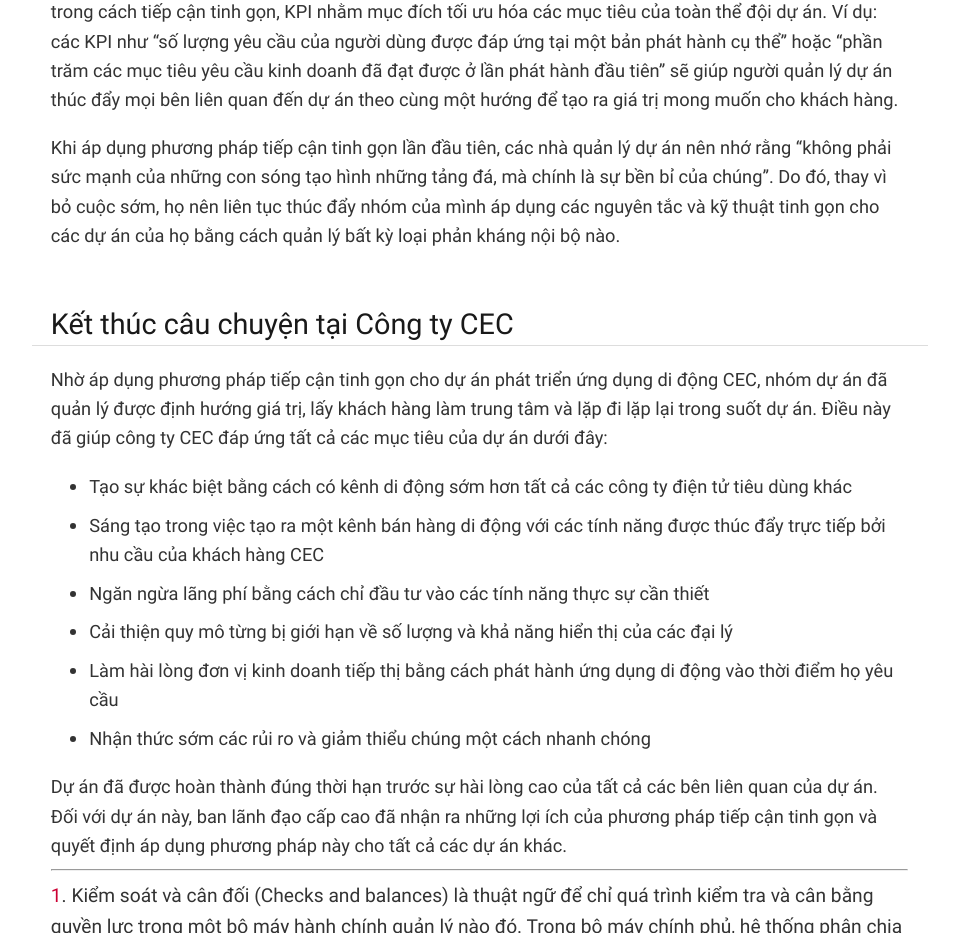
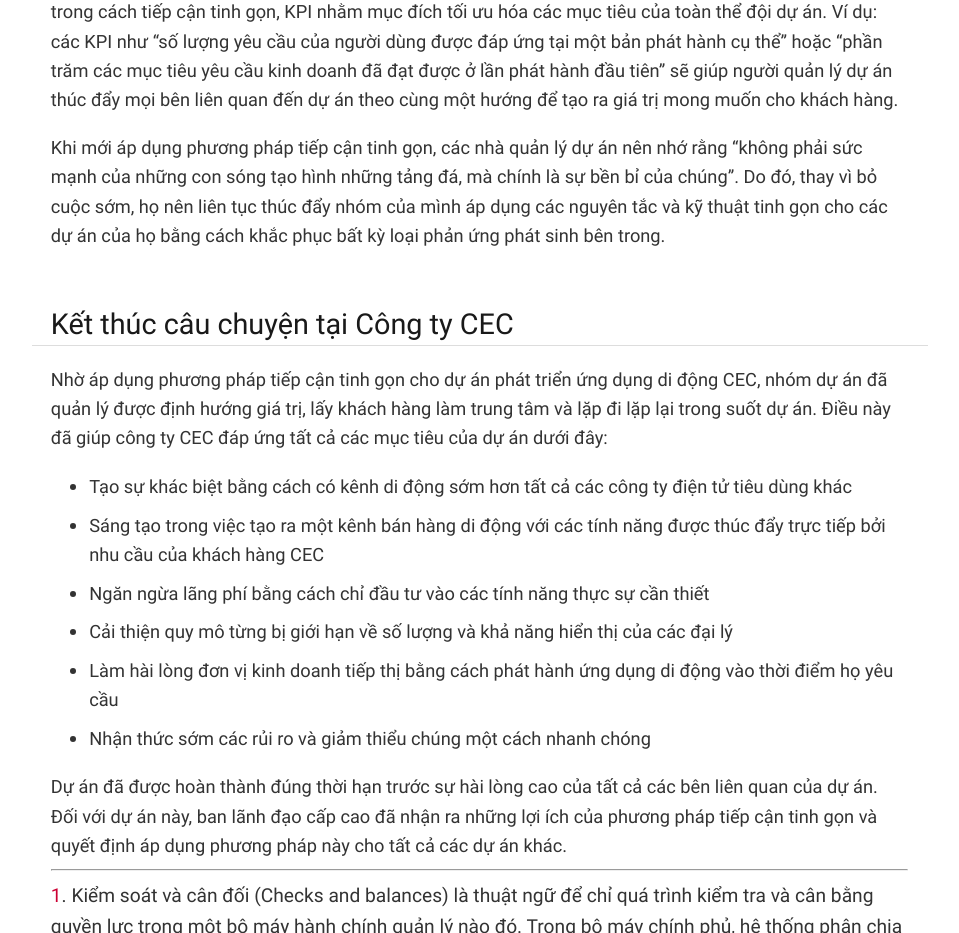
Before and after one commit to sachapp/c, a plain HTML site: page business-analysis-methodology-book/beta/chapter-10.html in a window 1280 px wide. Shown: the part 1493-2426 px from the top of the page, without its empty margins (314-1273 px from the left). Drawn offline with Linux system fonts and the light colour scheme.

Commit message:
Enhance the chapter 10

```diff
--- a/business-analysis-methodology-book/beta/chapter-10.html
+++ b/business-analysis-methodology-book/beta/chapter-10.html
@@ -268,8 +268,8 @@
 </div>
 </div>
 <div class="paragraph">
-<p>Khi áp dụng phương pháp tiếp cận tinh gọn lần đầu tiên, các nhà quản lý dự án nên nhớ rằng “không phải sức mạnh của những con sóng tạo hình những tảng đá, mà chính là sự bền bỉ của chúng”.
-Do đó, thay vì bỏ cuộc sớm, họ nên liên tục thúc đẩy nhóm của mình áp dụng các nguyên tắc và kỹ thuật tinh gọn cho các dự án của họ bằng cách quản lý bất kỳ loại phản kháng nội bộ nào.</p>
+<p>Khi mới áp dụng phương pháp tiếp cận tinh gọn, các nhà quản lý dự án nên nhớ rằng “không phải sức mạnh của những con sóng tạo hình những tảng đá, mà chính là sự bền bỉ của chúng”.
+Do đó, thay vì bỏ cuộc sớm, họ nên liên tục thúc đẩy nhóm của mình áp dụng các nguyên tắc và kỹ thuật tinh gọn cho các dự án của họ bằng cách khắc phục bất kỳ loại phản ứng phát sinh bên trong.</p>
 </div>
 <div class="sidebarblock helptext">
 <div class="content">
```
